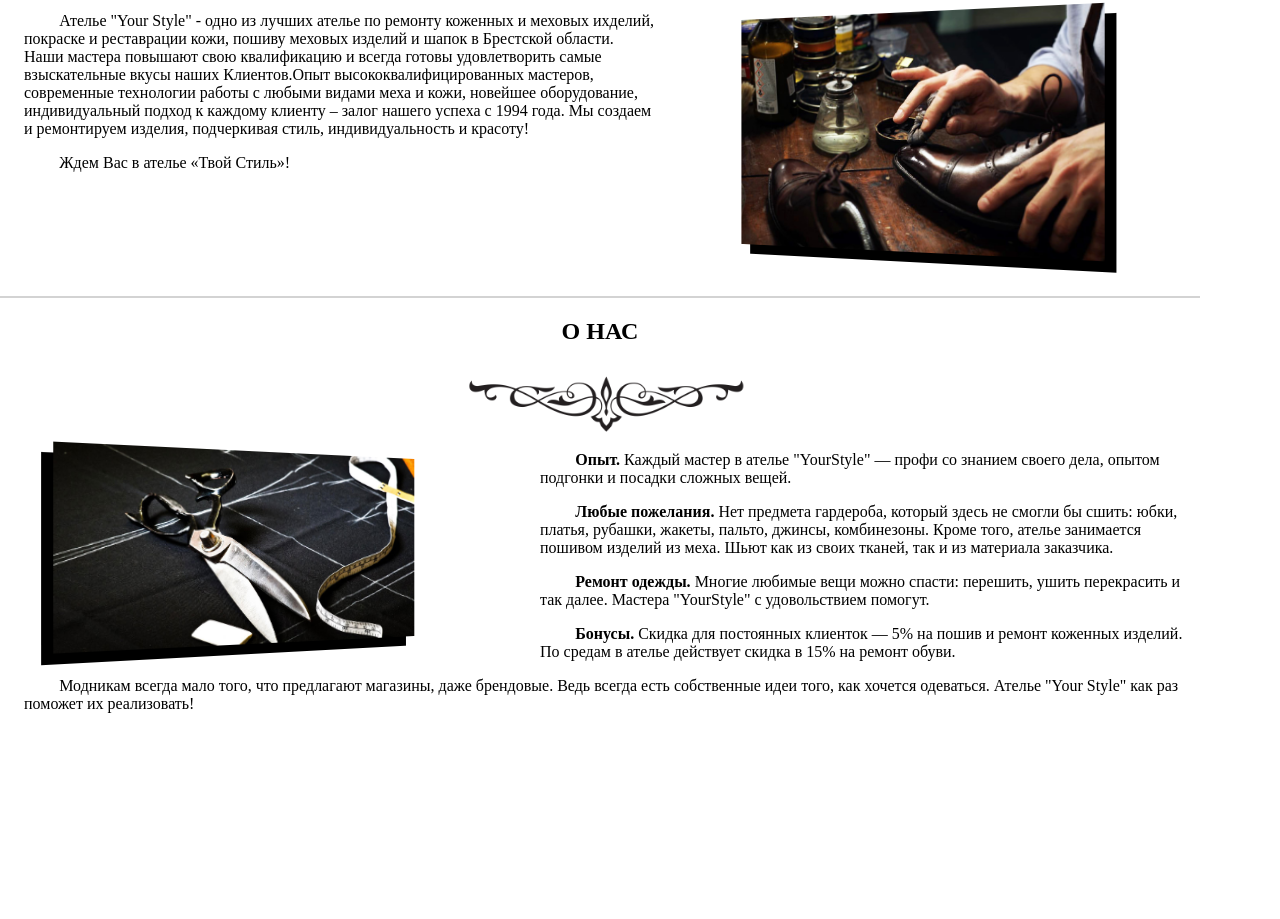
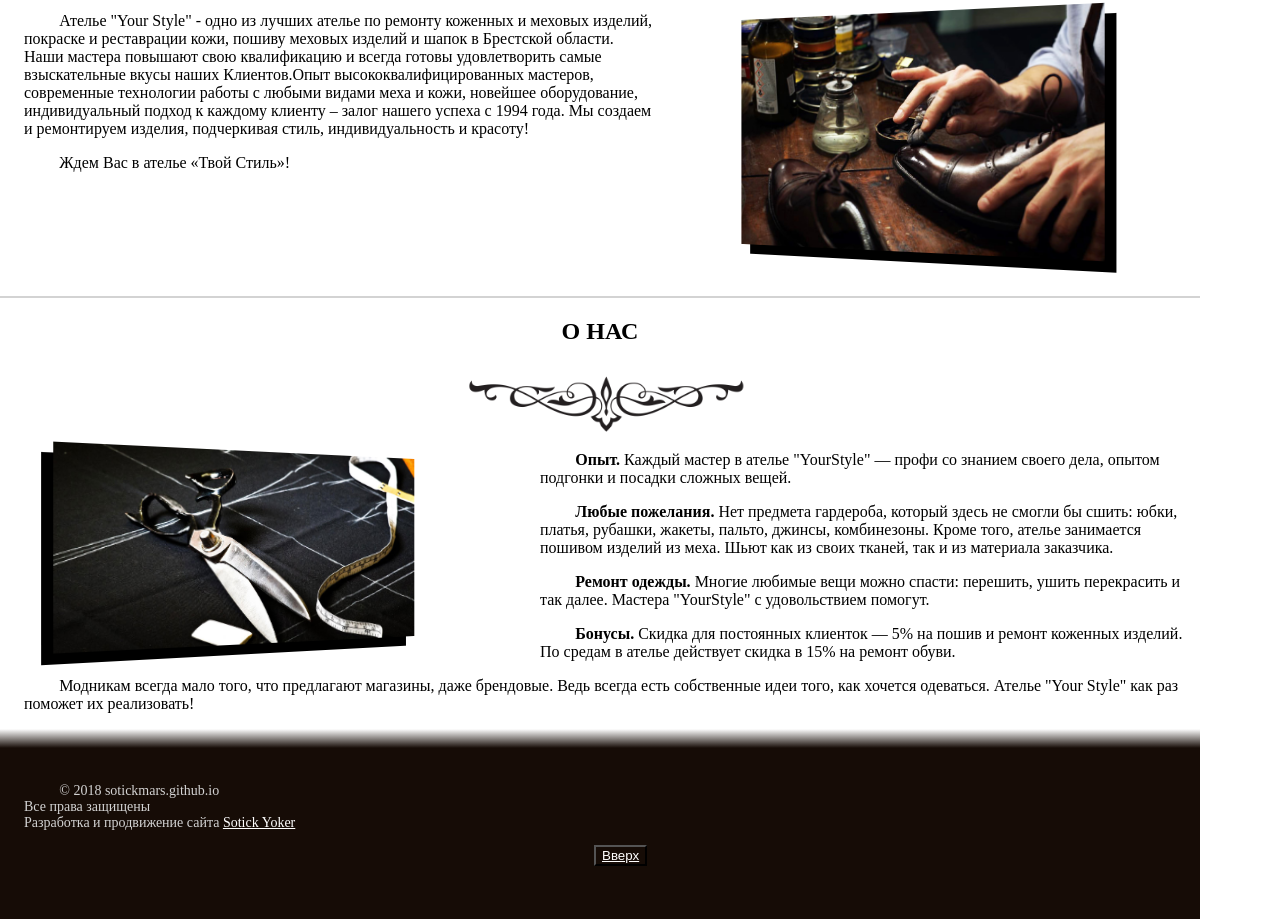
Before and after one commit to sotickmars/sotickmars.github.io, a plain HTML site: page index.html in a window 1280 px wide. Shown: the part 838-1757 px from the top of the page. Before the commit the page ends 1567 px from the top, so only its background shows below. Drawn offline with Linux system fonts and the light colour scheme.

Commit message:
глава + часть фоотера 21.05

```diff
--- /dev/null
+++ b/assets/css/footer.css
@@ -0,0 +1,28 @@
+.footer{
+    max-width: 1200px;
+    height: 150px;
+    background:linear-gradient(to top, #160c06, #160c06 90%, #fff 100% );
+    padding-top: 40px;
+}
+.divFooter{
+    color:lightgray;
+    font-size: 14px;
+}
+.aFooter{
+    color:#fff;
+}
+.aFooter:hover{
+    color: lightyellow;
+}
+
+.divFooter_center{
+    margin-left: 50%;
+    transform: translateX(-50%);
+    width: 1%
+}
+.button{
+    background:rgba(255, 255,255, 0);
+}
+.aButton{
+    color: #fff;
+}
--- a/index.html
+++ b/index.html
@@ -10,6 +10,7 @@
         Покраска коженных изделий и аксессуаров.">
     <link rel="stylesheet" href="assets/css/header.css" type="text/css" />
     <link rel="stylesheet" href="assets/css/main.css" type="text/css" />
+    <link rel="stylesheet" href="assets/css/footer.css" type="text/css" />
 </head>
 
 <body>
@@ -39,7 +40,7 @@
                 <div class="divZagolAfter"></div>
                 <div class="divContent_one">
                     <img class="imgContent1 img" src="assets/imgs/content1.jpg" alt="Коричневая обувь"></img>
-                    <p>Ателье "Your Style" - одно из лучших ателье по ремонту коженных и меховых ихделий, покраске и реставрации кожи, пошиву меховых изделий и шапок в Брестской области.<br> Наши мастера повышают свою квалификацию и всегда готовы удовлетворить
+                    <p>Ателье "Your Style" - одно из лучших ателье по ремонту коженных и меховых изделий, покраске и реставрации кожи, пошиву меховых изделий и шапок в Брестской области.<br> Наши мастера повышают свою квалификацию и всегда готовы удовлетворить
                         самые взыскательные вкусы наших Клиентов.Опыт высококвалифицированных мастеров, современные технологии работы с любыми видами меха и кожи, новейшее оборудование, индивидуальный подход к каждому клиенту – залог нашего успеха с 1994
                         года. Мы создаем и ремонтируем изделия, подчеркивая стиль, индивидуальность и красоту!
                     </p>
@@ -87,6 +88,23 @@
             </div>
         </div>
     </main>
+
+    <footer class="footer">
+        <div class="divFooter divFooter_left"><p>
+            © 2018 sotickmars.github.io <br> Все права защищены<br>
+Разработка и продвижение сайта
+<a href="https://vk.com/sotick_yoker" target=_blank
+title="Ссылка на разработку сайта" class="aFooter">Sotick Yoker</a></p>
+        </div>
+        <div class="divFooter divFooter_center">
+            <button class="button"><a href="#top" class=aButton>Вверх<a></button>
+        </div>
+        <div class="divFooter divFooter_right">
+            <div class="divFooter_rightSpriters1"></div>
+            <div class="divFooter_rightSpriters1"></div>
+        </div>
+
+    </footer>
 </body>
 
 </html>
```
Also changed, not shown: assets/imgs/sprites2.png (added).
